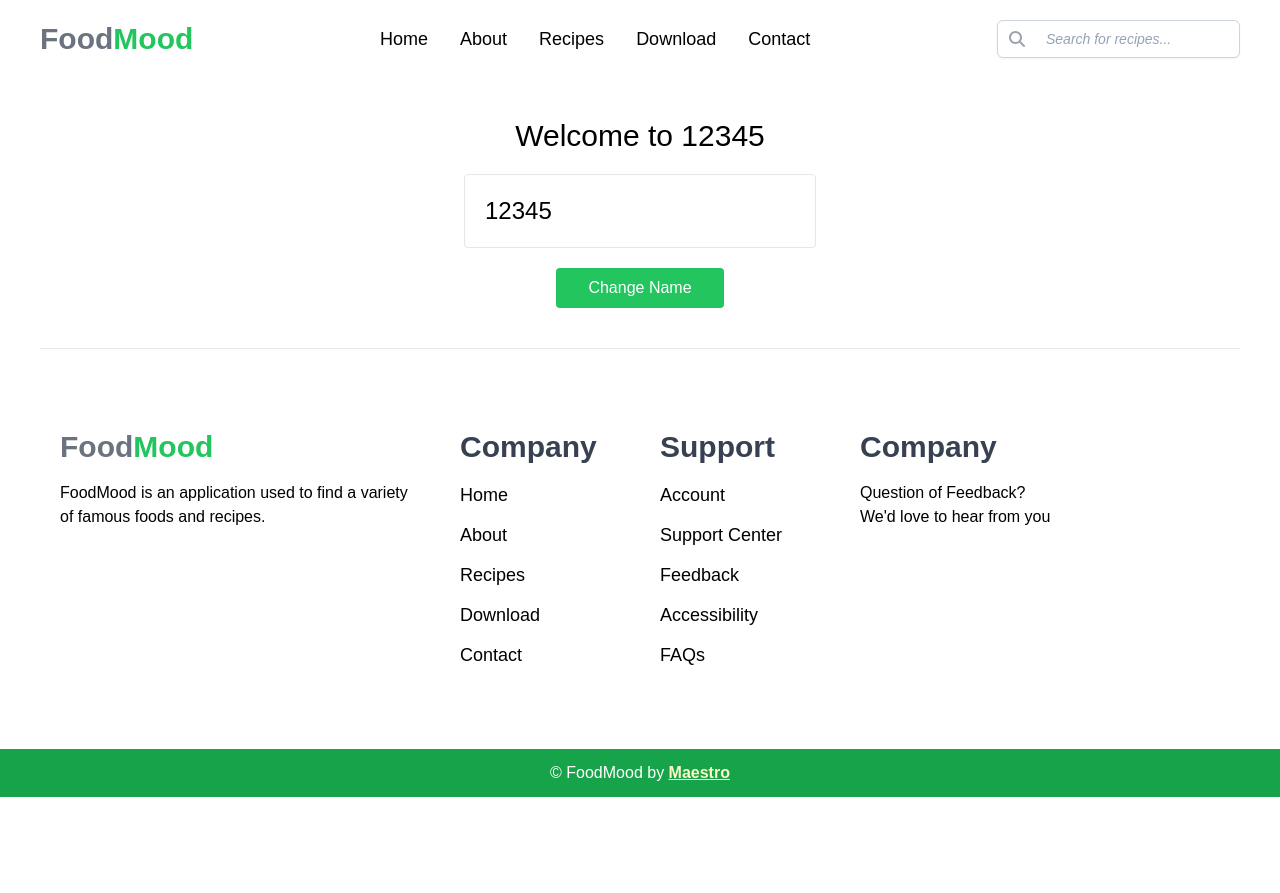
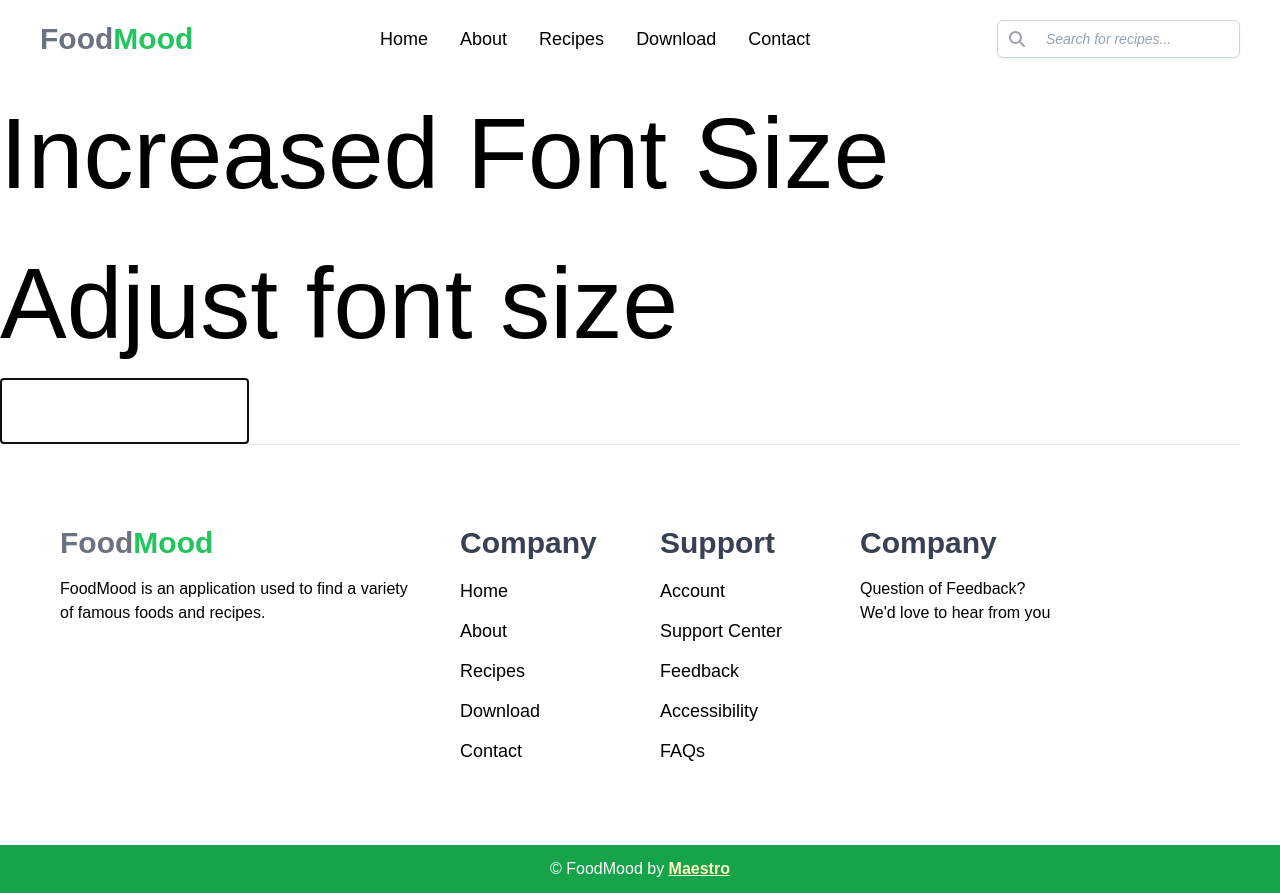
Before and after one commit to Maestroharyor/VueJS-3-Tutorial-Playlist, a Vue app: page / in a window 1280 px wide. Before the commit the page ends 800 px from the top, so only its background shows below. Built offline with nearby package versions, Linux system fonts and the light colour scheme; a web font is replaced by a local one.

Commit message:
Lesson 15

```diff
--- a/src/App.vue
+++ b/src/App.vue
@@ -1,18 +1,36 @@
 <template lang="html">
   <DefaultLayout>
-    <div class="p-10 flex flex-col gap-5 items-center justify-center">
-      <p class="text-3xl">Welcome to {{ name }}</p>
+    <!--
+    <div class="max-w-[1000px] mx-auto py-20">
+      <h3 class="text-3xl font-bold text-center">List</h3>
+      <div class="flex flex-col gap-5 text-center py-10">
+        <div v-for="(item, index) in dataList"
+          :key="index"
+          @click="filterTodos(item.id)">
+          {{ item.title }}
+        </div>
+      </div>
+    </div> -->
 
-      <input type="number"
-        class="text-2xl p-5 border rounded"
-        v-model.number="name">
+    <!-- <div v-if="lightMode"
+      class="bg-green-500 p-5 text-white">Light Mode</div>
+    <div v-else
+      class="bg-red-500 p-3 text-white">Dark Mode</div>
 
+    {{ lightMode }}
 
+    <button @click="switchMode">change</button> -->
+    <p v-big>Increased Font Size</p>
+    <div v-big>
+      Adjust font size
+    </div>
 
-      <button @click="changeName"
-        class="bg-green-500 text-white px-8 py-2 rounded hover:bg-green-600 transition">Change Name</button>
+    <div>
+      <input type="text"
+        class="border p-5"
+        v-focus>
+    </div>
 
-    </div>
 
 
   </DefaultLayout>
@@ -30,22 +48,83 @@ export default {
   },
   data() {
     return {
-      name: "12345",
+      lightMode: false,
+      dataList: [
+        {
+          id: 1,
+          title: "Pariatur voluptate duis commodo sit eiusmod reprehenderit ex aute irure laboris eu sit veniam.",
+          active: false
+        },
+        {
+          id: 2,
+          title: "Anim duis quis esse aliquip amet.",
+          active: false
+        },
+        {
+          id: 3,
+          title: "Ullamco veniam consectetur cupidatat consectetur aliqua est ipsum quis eu.",
+          active: false
+        },
+        {
+          id: 4,
+          title: "Consectetur consectetur mollit ea amet ullamco irure amet aliquip.",
+          active: false
+        },
+        {
+          id: 5,
+          title: "Magna ut labore eiusmod ex nostrud magna consequat elit ex tempor cupidatat.",
+          active: false
+        },
+        {
+          id: 6,
+          title: "Elit veniam occaecat sunt qui quis duis mollit magna adipisicing nulla nulla.",
+          active: false
+        },
+        {
+          id: 7,
+          title: "Exercitation ea id est ut voluptate velit officia.",
+          active: false
+        },
+        {
+          id: 8,
+          title: "Ea veniam id occaecat mollit fugiat eiusmod.",
+          active: false
+        },
+        {
+          id: 9,
+          title: "Nulla eu in laboris dolore magna.",
+          active: false
+        },
+        {
+          id: 10,
+          title: "Aliquip minim ut qui proident officia eu officia.",
+          active: false
+        },
+        {
+          id: 11,
+          title: "Laboris sunt duis velit velit ullamco aliquip officia aliqua dolore aliquip ad exercitation.",
+          active: false
+        },
+        {
+          id: 12,
+          title: "Mollit officia ad commodo pariatur aliquip consectetur anim cillum incididunt aliquip aliquip.",
+          active: false
+        },
+      ]
     }
   },
   methods: {
-    changeName() {
-      if (this.name.toLowerCase() === "lifetechfacts") {
-        this.name = "Maestro"
-      } else {
-        this.name = "Lifetechfacts"
-      }
+    switchMode() {
+      this.lightMode = !this.lightMode
+    },
+    filterTodos(id) {
+      const newTodoLsit = this.dataList.filter(list => list.id !== id)
+      this.dataList = newTodoLsit
+    },
 
-    },
-    handleChange(e) {
-      this.name = e.target.value
-    }
   },
+
+
 
 }
 </script>
--- a/src/main.js
+++ b/src/main.js
@@ -26,4 +26,14 @@ import {
 /* add icons to the library */
 library.add(faUserSecret, faUser, faCartShopping, faSearch);
 
-createApp(App).component("font-awesome-icon", FontAwesomeIcon).mount("#app");
+const app = createApp(App);
+
+app.directive("focus", {
+  mounted: (el) => el.focus(),
+});
+
+app.directive("big", {
+  mounted: (el) => (el.style.fontSize = "100px"),
+});
+
+app.component("font-awesome-icon", FontAwesomeIcon).mount("#app");
```
